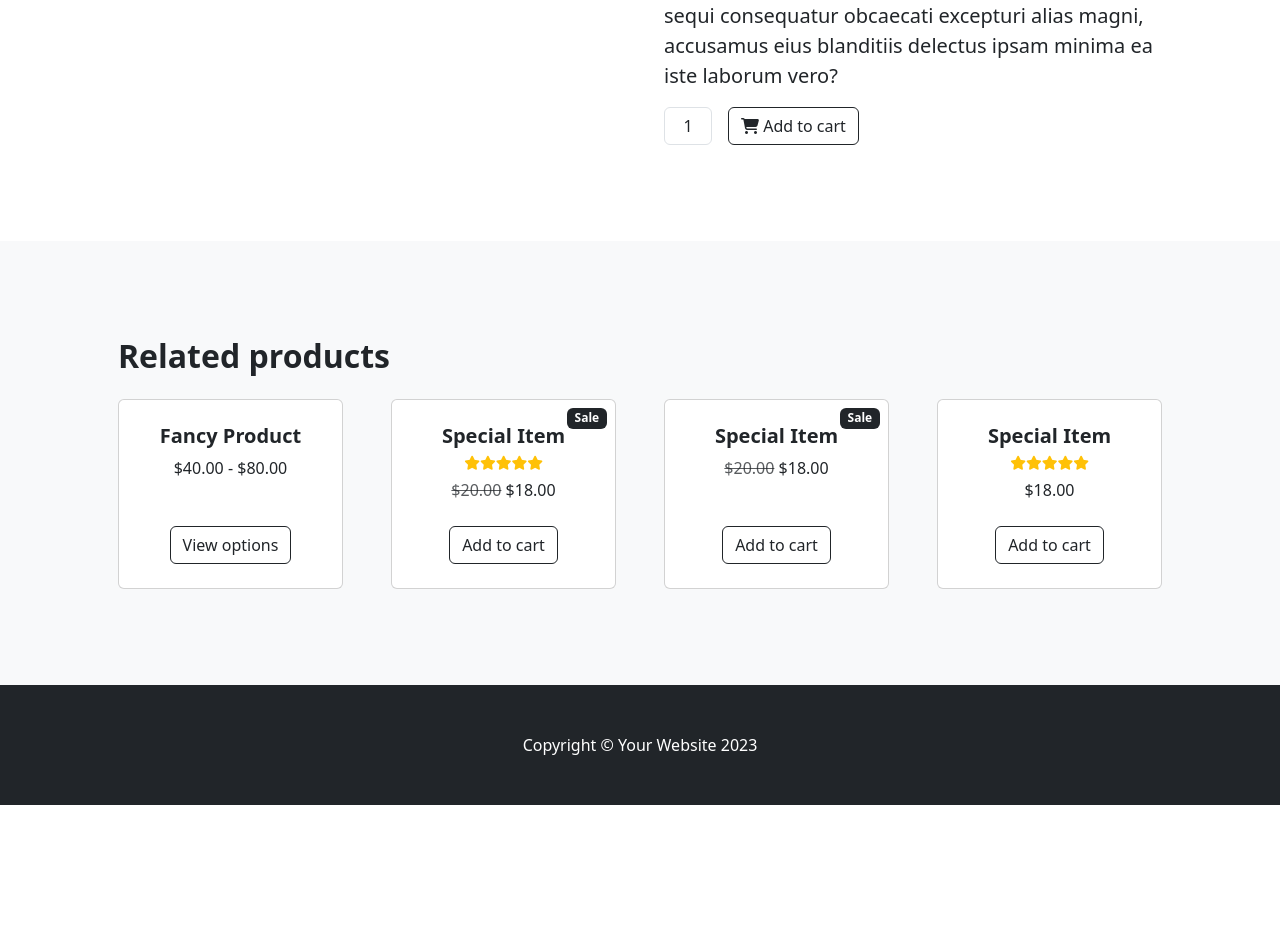
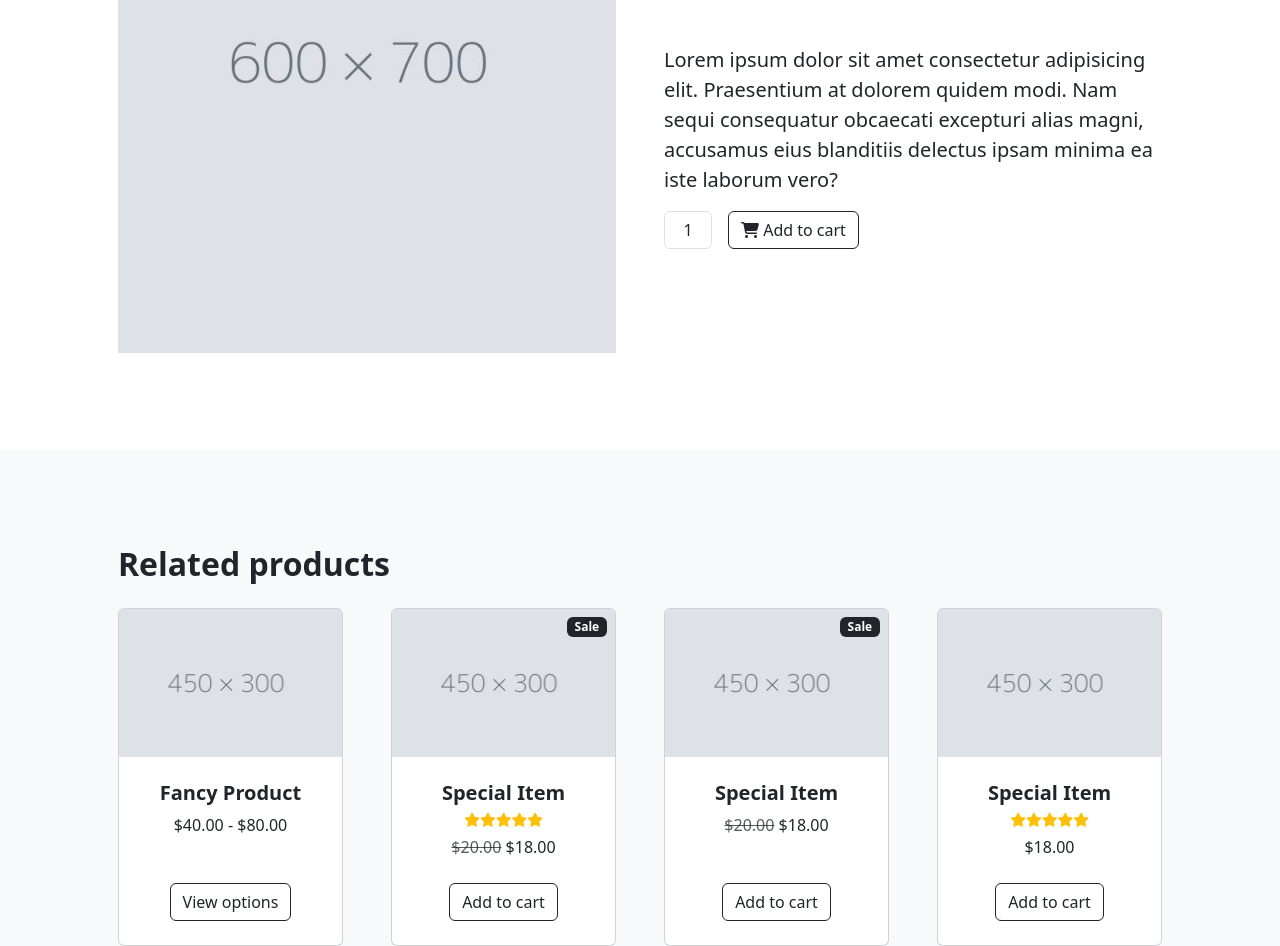
Before and after one commit to Ibrahim-Elassal/start-bootstarp, a plain HTML site: page index.html in a window 1280 px wide. Shown: the part 449-1395 px from the top of the page. Before the commit the page ends 1254 px from the top, so only its background shows below. Drawn offline with Linux system fonts and the light colour scheme; the site is published under a folder, as on GitHub Pages, so addresses that start at the root find nothing.

Commit message:
last-version

```diff
--- a/index.html
+++ b/index.html
@@ -126,7 +126,7 @@
         <div class="row gx-4 gx-lg-5 align-items-center">
           <div class="col-md-6">
             <img
-              src="/images/6c757d.jpg"
+              src="images/6c757d.jpg"
               alt=""
               class="card-img-top mb-5 mb-md-0"
             />
@@ -174,7 +174,7 @@
         >
           <div class="col mb-5">
             <div class="card h-100">
-              <img src="/images/6c757d (1).jpg" alt="" class="card-img-top" />
+              <img src="images/6c757d (1).jpg" alt="" class="card-img-top" />
               <div class="card-body p-4">
                 <div class="text-center">
                   <h5 class="fw-bolder">Fancy Product</h5>
@@ -199,7 +199,7 @@
               >
                 Sale
               </div>
-              <img src="/images/6c757d (1).jpg" alt="" class="card-img-top" />
+              <img src="images/6c757d (1).jpg" alt="" class="card-img-top" />
               <div class="card-body p-4">
                 <div class="text-center">
                   <h5 class="fw-bolder">Special Item</h5>
@@ -237,7 +237,7 @@
               >
                 Sale
               </div>
-              <img src="/images/6c757d (1).jpg" alt="" class="card-img-top" />
+              <img src="images/6c757d (1).jpg" alt="" class="card-img-top" />
               <div class="card-body p-4">
                 <div class="text-center">
                   <h5 class="fw-bolder">Special Item</h5>
@@ -260,7 +260,7 @@
 
           <div class="col mb-5">
             <div class="card h-100">
-              <img src="/images/6c757d (1).jpg" alt="" class="card-img-top" />
+              <img src="images/6c757d (1).jpg" alt="" class="card-img-top" />
               <div class="card-body p-4">
                 <div class="text-center">
                   <h5 class="fw-bolder">Special Item</h5>
```
